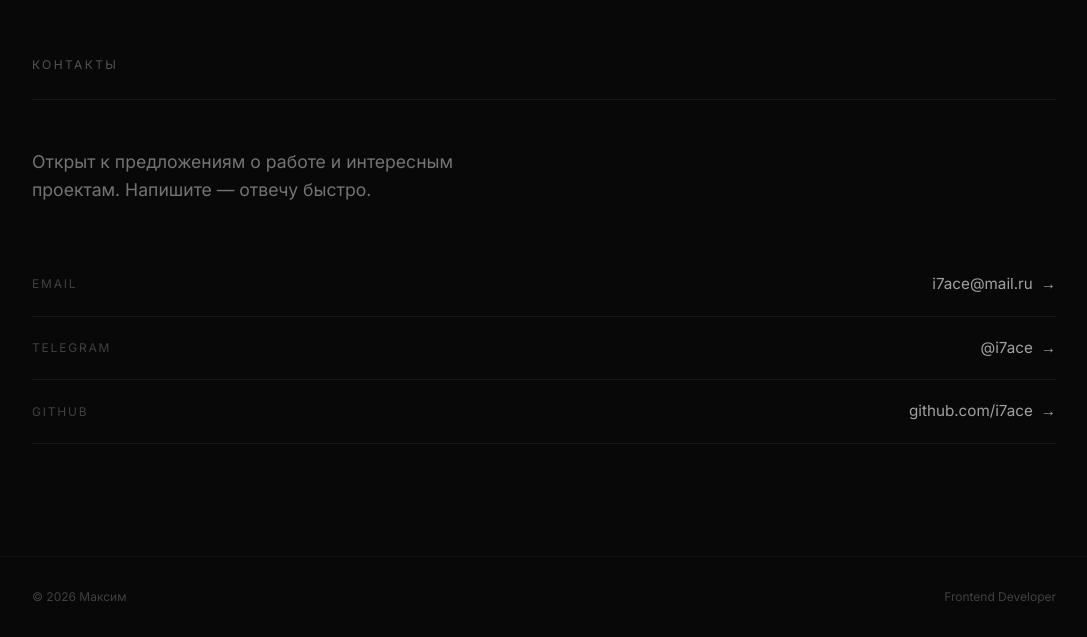
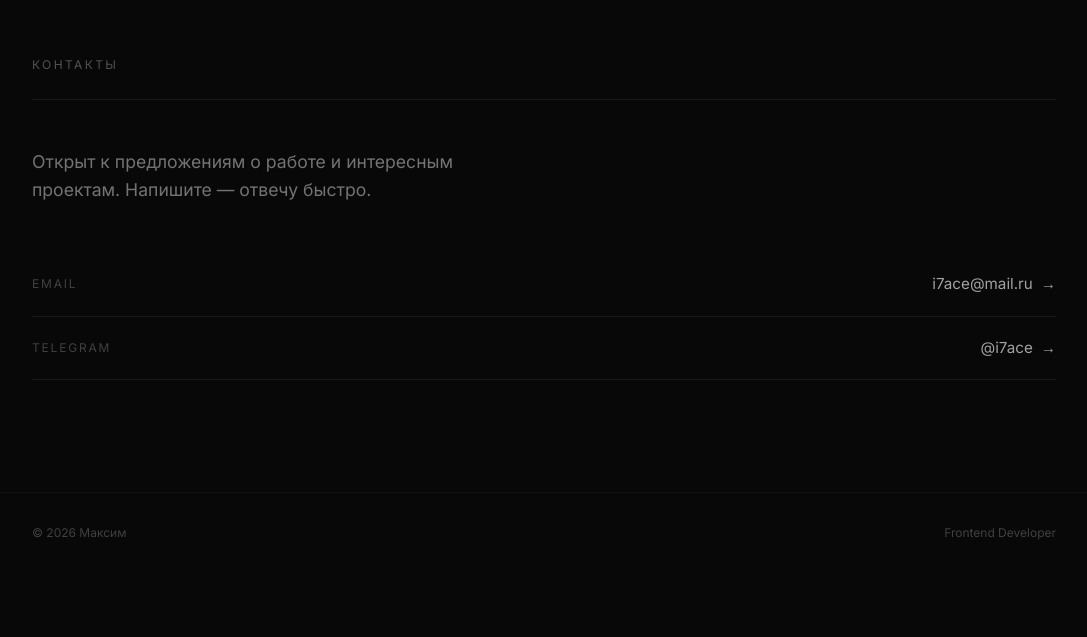
Before and after one commit to I7aceee/portfolio, a Next.js app: page / in a window 1280 px wide. Shown: the part 3351-3988 px from the top of the page, without its empty margins (96-1183 px from the left). After the commit the page ends 3924 px from the top, so only its background shows below. Built offline with nearby package versions, Linux system fonts and the light colour scheme.

Commit message:
feat: remove git

```diff
--- a/src/widgets/contact/ui/Contact.tsx
+++ b/src/widgets/contact/ui/Contact.tsx
@@ -14,11 +14,6 @@ const contactLinks = [
     label: "Telegram",
     href: "https://t.me/i7ace",
     display: "@i7ace",
-  },
-  {
-    label: "GitHub",
-    href: "https://github.com/i7ace",
-    display: "github.com/i7ace",
   },
 ];
 
```
